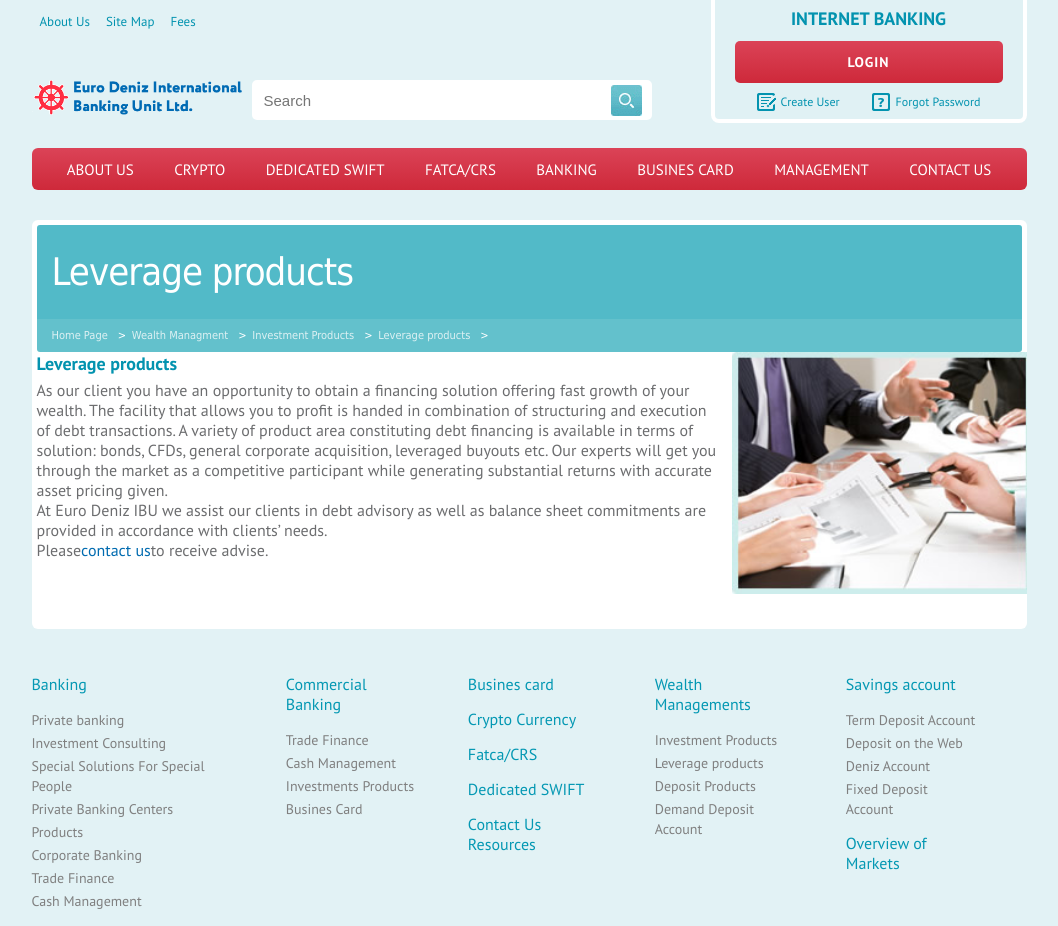
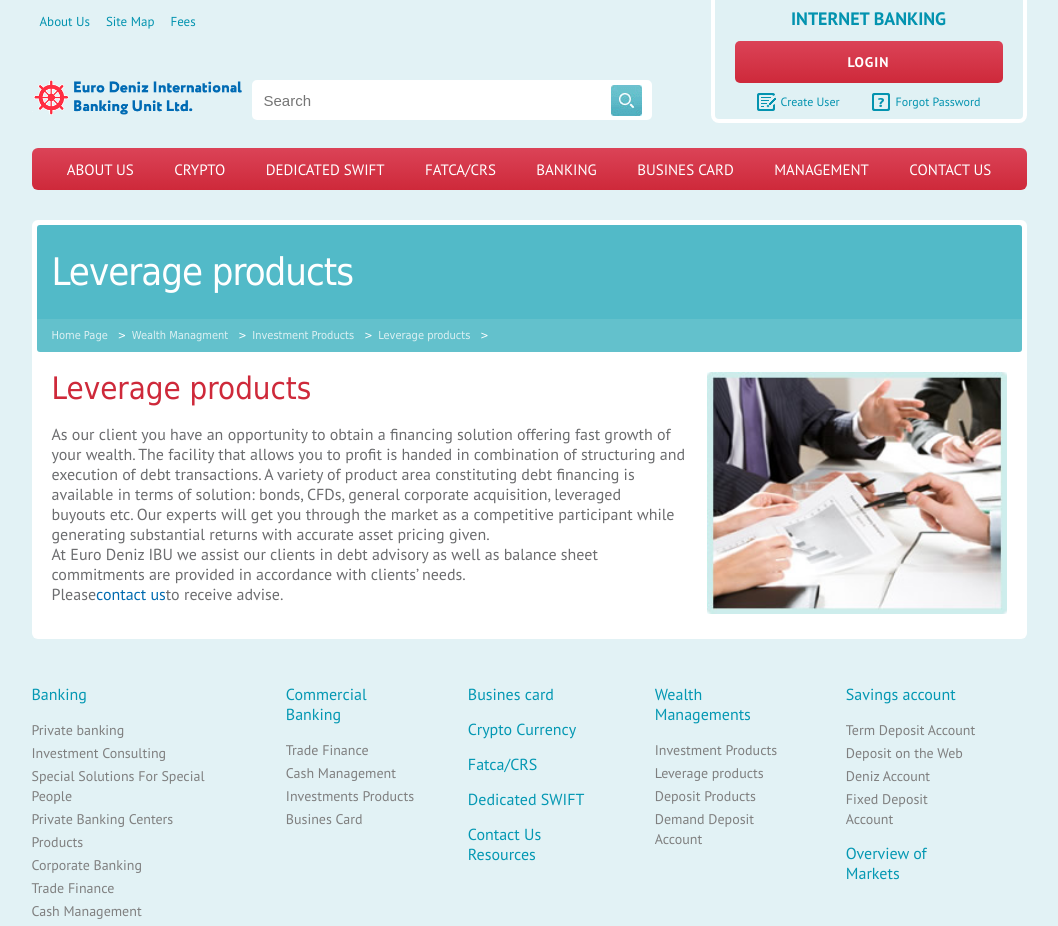
Before and after one commit to AmBitSite/deniz, a website: page src/leverage-products.html in a window 1280 px wide. Shown: the top 926 px of the page, without its empty margins (111-1169 px from the left). Drawn offline with nearby package versions, Linux system fonts and the light colour scheme; files that its build step writes are made by us from their sources; no server answers.

Commit message:
15.11.2019

```diff
--- a/src/leverage-products.html
+++ b/src/leverage-products.html
@@ -37,10 +37,10 @@
                  <li class="section__nav-item box">Leverage products</li>
 
             </ul>
-            <div class="services">
+            <div class="about-us__text-block">
                 <div class="services-block">
                     <div>
-                        <h1 class="services__header">Leverage products</h1>
+                        <h4 class="about-us__text-block-header">Leverage products</h4>
                         <span class="services__text">
                             As our client you have an opportunity to obtain a financing solution offering fast growth of your wealth. The facility that allows you to profit is handed in combination of structuring and execution of debt transactions. A variety of product area constituting debt financing is available in terms of solution: bonds, CFDs, general corporate acquisition, leveraged buyouts etc. Our experts will get you through the market as a competitive participant while generating substantial returns with accurate asset pricing given.
 
```
Also changed, not shown: src/investment-products.html (+2 -2 lines), src/trade-finance.html (+2 -0 lines), build/investment-products.html, build/leverage-products.html, build/trade-finance.html.
